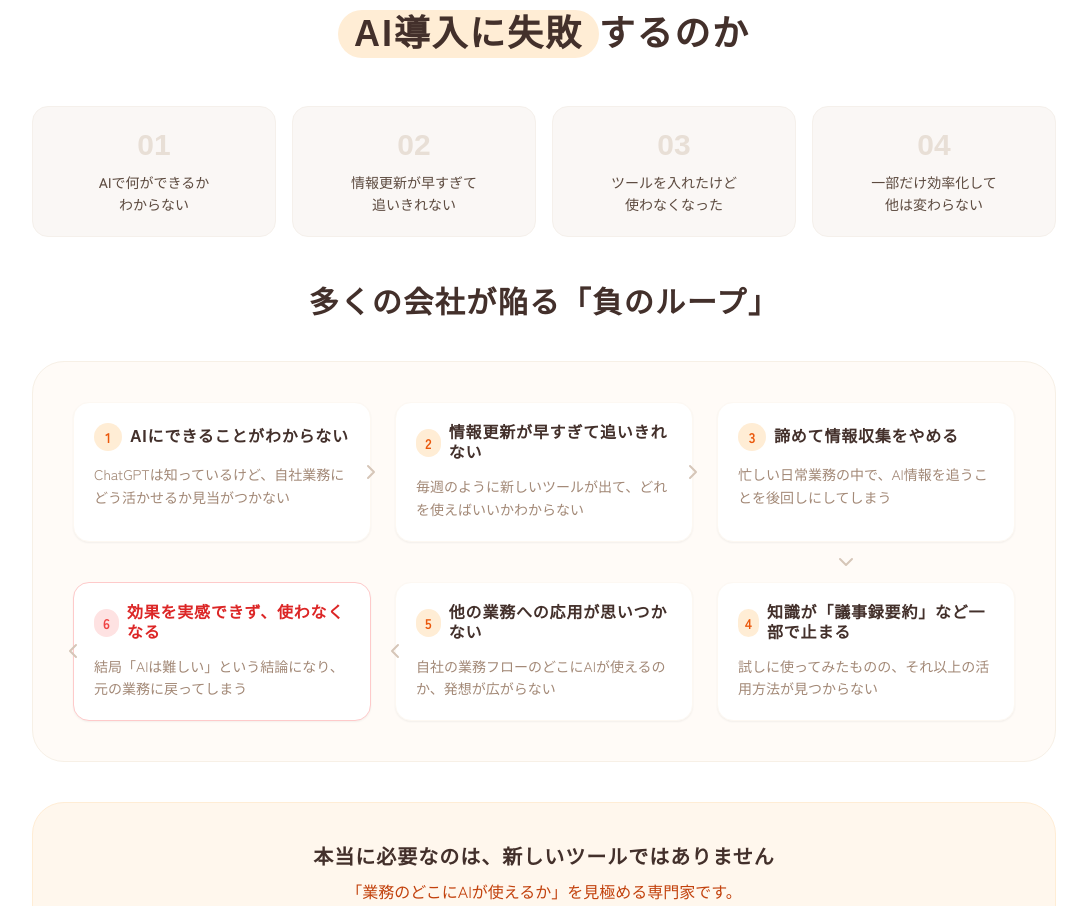
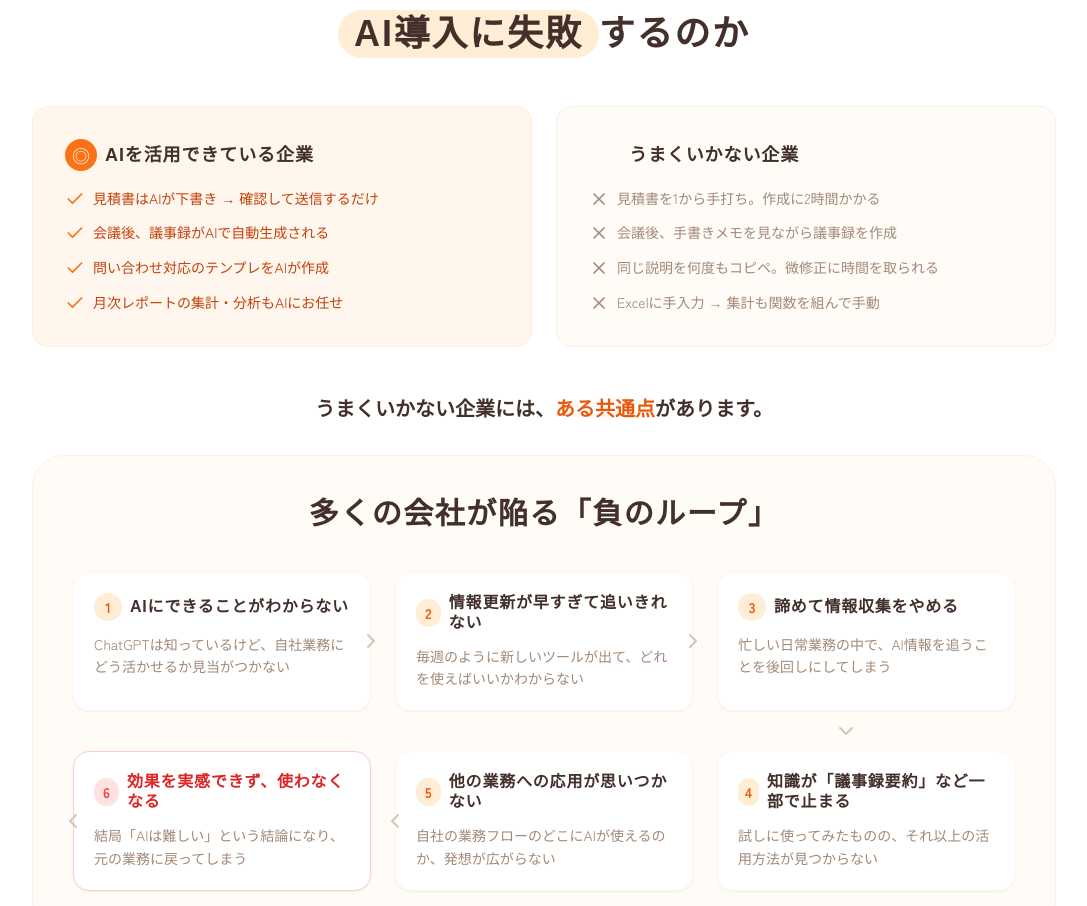
Before and after one commit to shunsuke-tnk/ai-komon-lp, a React (Vite) app: page / in a window 1280 px wide. Shown: the part 2014-2920 px from the top of the page, without its empty margins (96-1183 px from the left). Built offline with nearby package versions, Linux system fonts and the light colour scheme; a web font is replaced by a local one.

Commit message:
うまくいかない企業の部分を修正

```diff
--- a/App.tsx
+++ b/App.tsx
@@ -218,27 +218,64 @@ const App: React.FC = () => {
             <span className="bg-primary-100 text-primary-800 px-4 py-1 rounded-full inline-block mt-2">AI導入に失敗</span>するのか
           </h2>
 
-          {/* 4つの失敗パターン - 横並び */}
-          <div className="grid grid-cols-2 md:grid-cols-4 gap-4 mb-12">
-            {[
-              { num: "01", text: "AIで何ができるか\nわからない" },
-              { num: "02", text: "情報更新が早すぎて\n追いきれない" },
-              { num: "03", text: "ツールを入れたけど\n使わなくなった" },
-              { num: "04", text: "一部だけ効率化して\n他は変わらない" },
-            ].map((item, i) => (
-              <div key={i} className="bg-warm-50 border border-warm-100 rounded-2xl p-5 text-center">
-                <span className="text-3xl font-bold text-warm-200 font-rounded">{item.num}</span>
-                <p className="text-text-body font-medium mt-2 text-sm leading-relaxed whitespace-pre-line">{item.text}</p>
+          {/* 成功企業 vs 失敗企業の対比 */}
+          <div className="grid md:grid-cols-2 gap-6 mb-12">
+            {/* 成功企業 */}
+            <div className="bg-primary-50 rounded-2xl p-6 md:p-8 border border-primary-100">
+              <div className="flex items-center gap-2 mb-4">
+                <span className="w-8 h-8 bg-primary-500 text-white rounded-full flex items-center justify-center text-lg">◎</span>
+                <h4 className="font-bold text-primary-800 text-lg font-rounded">AIを活用できている企業</h4>
               </div>
-            ))}
+              <ul className="space-y-3">
+                {[
+                  "見積書はAIが下書き → 確認して送信するだけ",
+                  "会議後、議事録がAIで自動生成される",
+                  "問い合わせ対応のテンプレをAIが作成",
+                  "月次レポートの集計・分析もAIにお任せ",
+                ].map((text, i) => (
+                  <li key={i} className="flex items-start gap-2 text-primary-700">
+                    <Check className="w-5 h-5 text-primary-500 shrink-0 mt-0.5" />
+                    <span className="text-sm leading-relaxed">{text}</span>
+                  </li>
+                ))}
+              </ul>
+            </div>
+
+            {/* 失敗企業 */}
+            <div className="bg-base-50 rounded-2xl p-6 md:p-8 border border-base-200">
+              <div className="flex items-center gap-2 mb-4">
+                <span className="w-8 h-8 bg-base-300 text-white rounded-full flex items-center justify-center text-lg">×</span>
+                <h4 className="font-bold text-text-heading text-lg font-rounded">うまくいかない企業</h4>
+              </div>
+              <ul className="space-y-3">
+                {[
+                  "見積書を1から手打ち。作成に2時間かかる",
+                  "会議後、手書きメモを見ながら議事録を作成",
+                  "同じ説明を何度もコピペ。微修正に時間を取られる",
+                  "Excelに手入力 → 集計も関数を組んで手動",
+                ].map((text, i) => (
+                  <li key={i} className="flex items-start gap-2 text-text-muted">
+                    <X className="w-5 h-5 text-base-300 shrink-0 mt-0.5" />
+                    <span className="text-sm leading-relaxed">{text}</span>
+                  </li>
+                ))}
+              </ul>
+            </div>
+          </div>
+
+          {/* 共通点への導入 */}
+          <div className="text-center mb-8">
+            <p className="text-lg md:text-xl font-bold text-text-heading font-rounded">
+              うまくいかない企業には、<span className="text-primary-600">ある共通点</span>があります。
+            </p>
           </div>
 
           {/* 失敗のループ構造 */}
           <div className="mb-10">
-            <h3 className="text-2xl md:text-3xl font-bold text-text-heading font-rounded text-center mb-10">
-              多くの会社が陥る「負のループ」
-            </h3>
             <div className="bg-base-50 rounded-[2rem] p-6 md:p-10 border border-base-200">
+              <h3 className="text-2xl md:text-3xl font-bold text-text-heading font-rounded text-center mb-10">
+                多くの会社が陥る「負のループ」
+              </h3>
               {/* 上段 3つ */}
               <div className="grid grid-cols-1 md:grid-cols-3 gap-4 md:gap-6 relative">
                 {[
```
